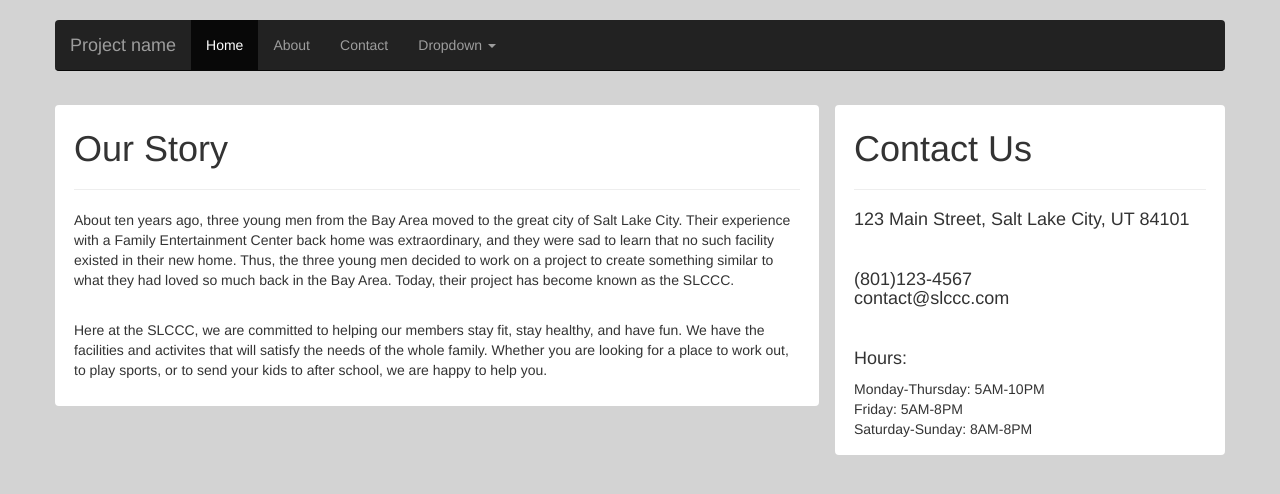
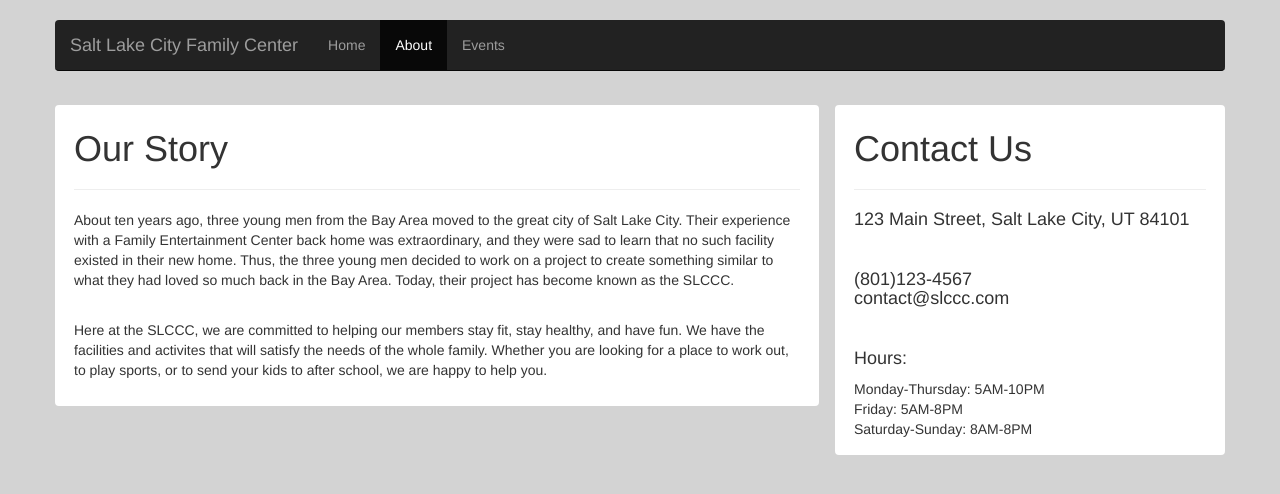
Before and after one commit to ctian1/fbla-website-design, a plain HTML site: page about.html in a window 1280 px wide. Drawn offline with nearby package versions, Linux system fonts and the light colour scheme.

Commit message:
Fix navbar and arrow

```diff
--- a/about.html
+++ b/about.html
@@ -34,14 +34,14 @@
                 <span class="icon-bar"></span>
                 <span class="icon-bar"></span>
               </button>
-              <a class="navbar-brand" href="#">Project name</a>
+              <a class="navbar-brand" href="#">Salt Lake City Family Center</a>
             </div>
             <div id="navbar" class="navbar-collapse collapse">
               <ul class="nav navbar-nav">
-                <li class="active"><a href="#">Home</a></li>
-                <li><a href="#about">About</a></li>
-                <li><a href="#contact">Contact</a></li>
-                <li class="dropdown">
+                <li><a href="#">Home</a></li>
+                <li class="active"><a href="./about.html">About</a></li>
+                <li><a href="./events.html">Events</a></li>
+                <!-- <li class="dropdown">
                   <a href="#" class="dropdown-toggle" data-toggle="dropdown" role="button" aria-haspopup="true" aria-expanded="false">Dropdown <span class="caret"></span></a>
                   <ul class="dropdown-menu">
                     <li><a href="#">Action</a></li>
@@ -52,7 +52,7 @@
                     <li><a href="#">Separated link</a></li>
                     <li><a href="#">One more separated link</a></li>
                   </ul>
-                </li>
+                </li> -->
               </ul>
             </div>
           </div>
--- a/style.css
+++ b/style.css
@@ -72,6 +72,7 @@ body {
   font-size: 30px;
   line-height: 1.3333333;
   border-radius: 6px;
+  margin: 0;
 }
 
 .arrow.arrow-down {
@@ -79,6 +80,7 @@ body {
   width: 50px;
   padding-top: 20px;
   cursor: pointer;
+  margin: 0 auto;
 }
 
 .test {
```
Also changed, not shown: events.html (+6 -6 lines), index.html (+5 -5 lines).
